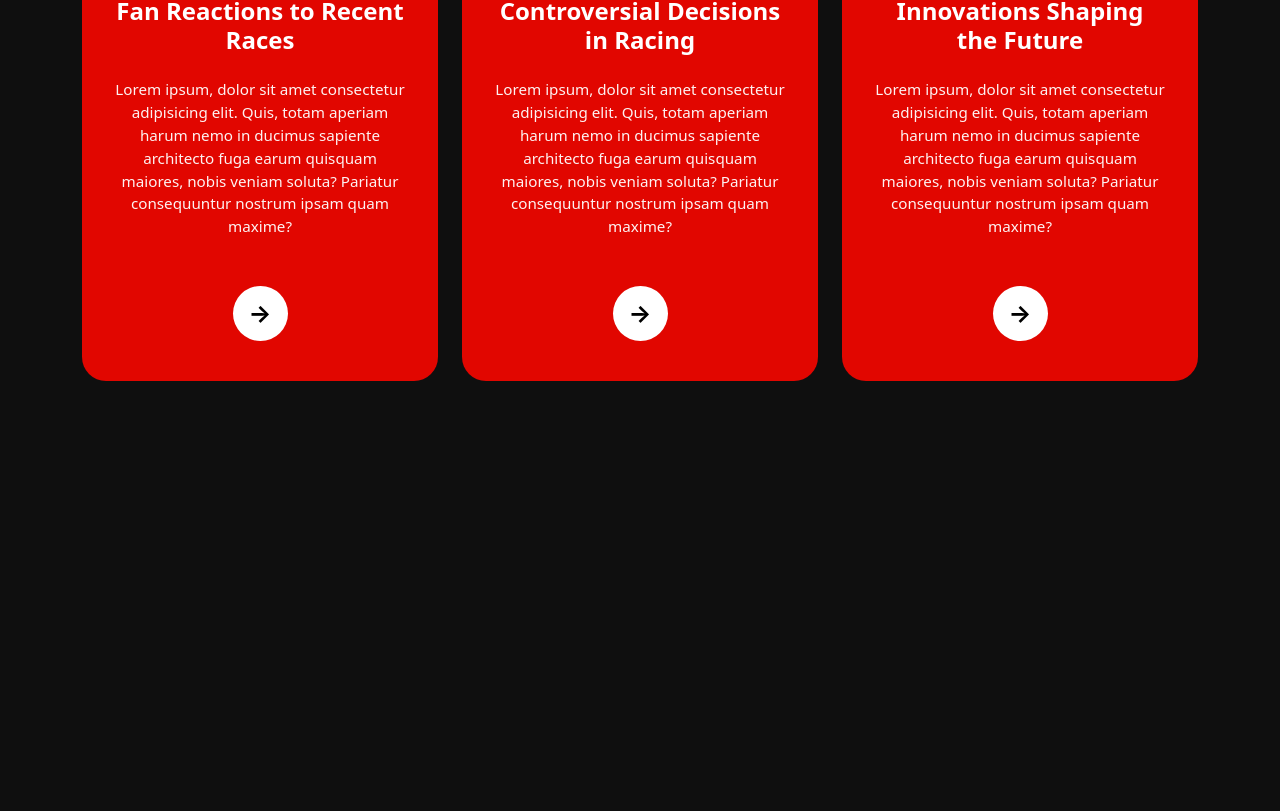
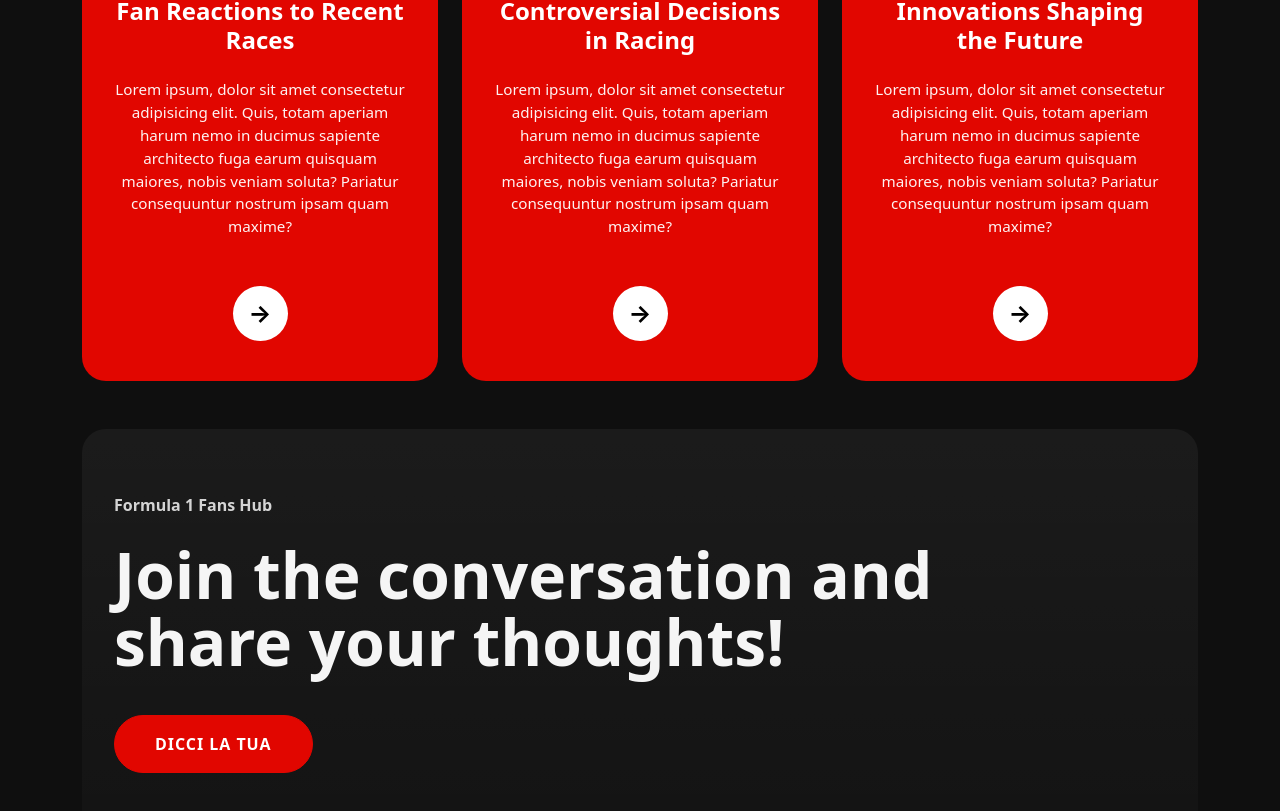
Before and after one commit to SabatinoProvenza/F1-Fans-Hub-FE, a React (Vite) app: page / in a window 1280 px wide. Shown: the part 2776-3587 px from the top of the page. Before the commit the page ends 3205 px from the top, so only its background shows below. Built offline with nearby package versions, Linux system fonts and the light colour scheme.

Commit message:
Add Community CTA component and route

```diff
--- a/src/App.jsx
+++ b/src/App.jsx
@@ -8,6 +8,14 @@ function App() {
       <Routes>
         <Route path="/" element={<HomePage />} />
         <Route path="/articles/:id" element={<ArticleDetail />} />
+        <Route
+          path="/community"
+          element={
+            <div className="container py-5 text-white">
+              Community (coming soon)
+            </div>
+          }
+        />
       </Routes>
     </BrowserRouter>
   )
--- /dev/null
+++ b/src/components/CommunityCTA/CommunityCTA.jsx
@@ -0,0 +1,23 @@
+import { Link } from "react-router-dom"
+import styles from "./CommunityCTA.module.scss"
+
+const CommunityCTA = function () {
+  return (
+    <section className="container my-5">
+      <div className={styles.wrapper}>
+        <p className={styles.kicker}>Formula 1 Fans Hub</p>
+
+        <h2 className={styles.title}>
+          Join the conversation and <br />
+          share your thoughts!
+        </h2>
+
+        <Link to="/community" className={`btn btn-primary ${styles.ctaBtn}`}>
+          DICCI LA TUA
+        </Link>
+      </div>
+    </section>
+  )
+}
+
+export default CommunityCTA
--- /dev/null
+++ b/src/components/CommunityCTA/CommunityCTA.module.css
@@ -0,0 +1,28 @@
+.wrapper {
+  padding: 4rem 2rem;
+  border-radius: 1.5rem;
+  background: linear-gradient(180deg, rgba(255, 255, 255, 0.05) 0%, rgba(255, 255, 255, 0.02) 100%);
+}
+
+.kicker {
+  color: #f5f5f5;
+  opacity: 0.85;
+  font-weight: 600;
+  margin-bottom: 1.5rem;
+}
+
+.title {
+  color: #f5f5f5;
+  font-weight: 800;
+  line-height: 1.05;
+  font-size: clamp(2.3rem, 5vw, 4rem);
+  margin-bottom: 2.5rem;
+}
+
+.ctaBtn {
+  border-radius: 999px;
+  padding: 1rem 2.5rem;
+  font-weight: 800;
+  letter-spacing: 0.06em;
+  text-transform: uppercase;
+}/*# sourceMappingURL=CommunityCTA.module.css.map */
--- /dev/null
+++ b/src/components/CommunityCTA/CommunityCTA.module.scss
@@ -0,0 +1,34 @@
+@import "../../styles/variables";
+
+.wrapper {
+  padding: 4rem 2rem;
+  border-radius: 1.5rem;
+  background: linear-gradient(
+    180deg,
+    rgba(255, 255, 255, 0.05) 0%,
+    rgba(255, 255, 255, 0.02) 100%
+  );
+}
+
+.kicker {
+  color: $brand-white;
+  opacity: 0.85;
+  font-weight: 600;
+  margin-bottom: 1.5rem;
+}
+
+.title {
+  color: $brand-white;
+  font-weight: 800;
+  line-height: 1.05;
+  font-size: clamp(2.3rem, 5vw, 4rem);
+  margin-bottom: 2.5rem;
+}
+
+.ctaBtn {
+  border-radius: 999px;
+  padding: 1rem 2.5rem;
+  font-weight: 800;
+  letter-spacing: 0.06em;
+  text-transform: uppercase;
+}
--- a/src/pages/HomePage.jsx
+++ b/src/pages/HomePage.jsx
@@ -1,3 +1,4 @@
+import CommunityCTA from "../components/CommunityCTA/CommunityCTA"
 import Hero from "../components/Hero/Hero"
 import Navbar from "../components/Navbar/Navbar"
 import NewsSection from "../components/NewsSection"
@@ -10,6 +11,7 @@ const HomePage = function () {
       <Hero />
       <NewsSection />
       <TrendingSection />
+      <CommunityCTA />
     </>
   )
 }
```
Also changed, not shown: 1 other file (tests, documents, lock files or other folders).
